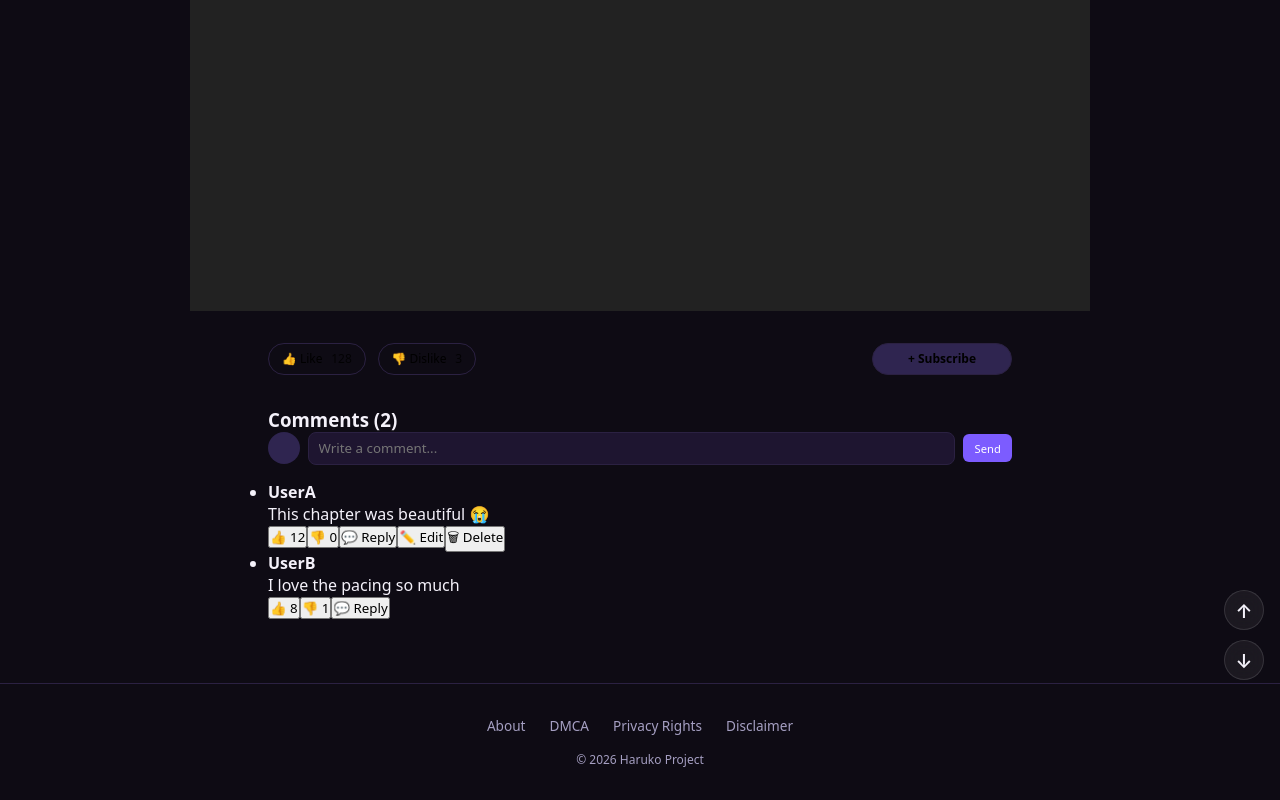
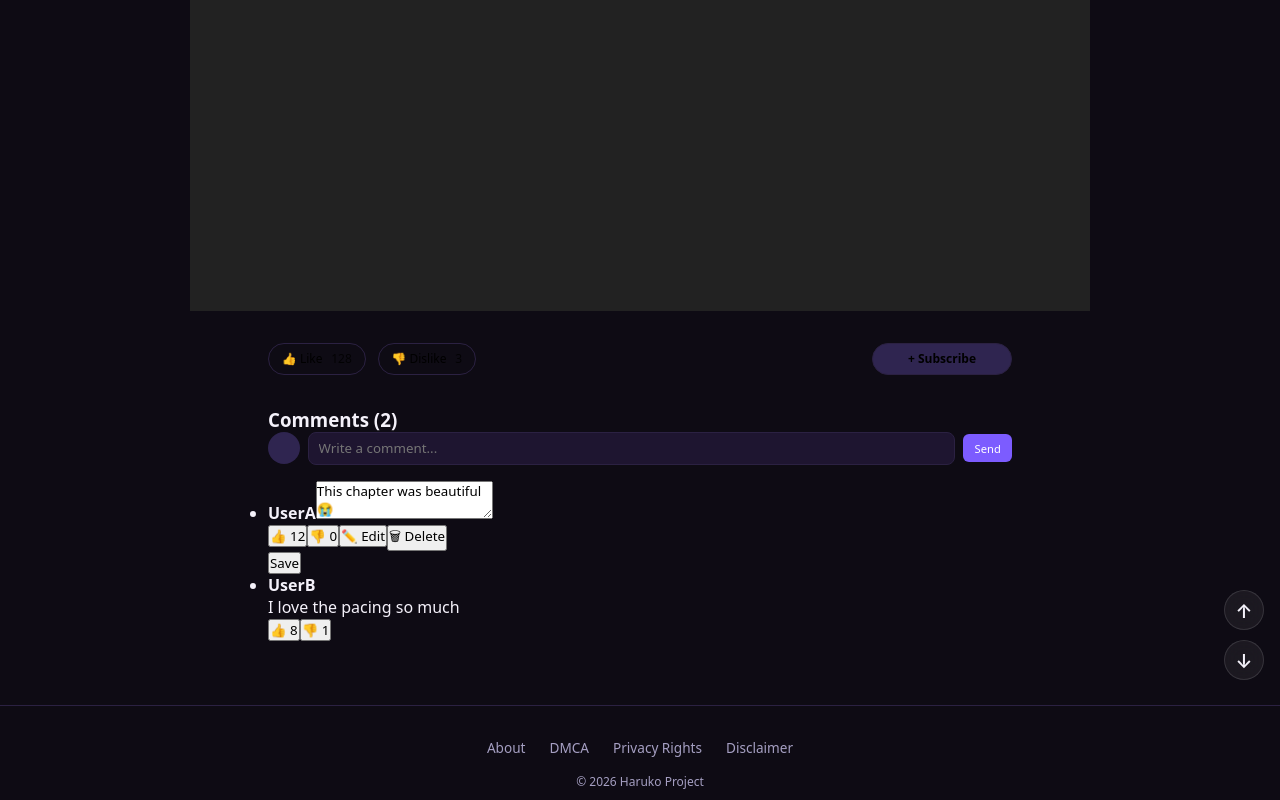
Before and after one commit to kozakiharuko-afk/haruko-frontend, a Next.js app: page /manhwa/1/chapter in a window 1280 px wide. Both pictures are taken after a click on the button "✏️ Edit". Shown: the part 9348-10148 px from the top of the page. Built offline with nearby package versions, Linux system fonts and the light colour scheme.

Commit message:
Fix comment actions props and TS build error

```diff
--- a/app/(reader)/manhwa/[series]/chapter/comment-actions.tsx
+++ b/app/(reader)/manhwa/[series]/chapter/comment-actions.tsx
@@ -1,42 +1,31 @@
 "use client";
 
-import { useState } from "react";
 import { Comment } from "./comments";
+
+type Props = {
+  comment: Comment;
+  onEdit: () => void;
+  onDelete: () => void;
+  onLike: () => void;
+  onDislike: () => void;
+};
 
 export default function CommentActions({
   comment,
-  editing,
-  onEditToggle,
-  onSave,
-}: {
-  comment: Comment;
-  editing: boolean;
-  onEditToggle: () => void;
-  onSave: () => void;
-}) {
-  const [likes, setLikes] = useState(comment.likes);
-  const [dislikes, setDislikes] = useState(comment.dislikes);
-
+  onEdit,
+  onDelete,
+  onLike,
+  onDislike,
+}: Props) {
   return (
     <div className="comment-actions">
-      <button onClick={() => setLikes((l) => l + 1)}>
-        👍 {likes}
-      </button>
-
-      <button onClick={() => setDislikes((d) => d + 1)}>
-        👎 {dislikes}
-      </button>
-
-      <button>💬 Reply</button>
+      <button onClick={onLike}>👍 {comment.likes}</button>
+      <button onClick={onDislike}>👎 {comment.dislikes}</button>
 
       {comment.isMine && (
         <>
-          {editing ? (
-            <button onClick={onSave}>💾 Save</button>
-          ) : (
-            <button onClick={onEditToggle}>✏️ Edit</button>
-          )}
-          <button className="danger">🗑 Delete</button>
+          <button onClick={onEdit}>✏️ Edit</button>
+          <button onClick={onDelete}>🗑 Delete</button>
         </>
       )}
     </div>
--- a/app/(reader)/manhwa/[series]/chapter/comment-item.tsx
+++ b/app/(reader)/manhwa/[series]/chapter/comment-item.tsx
@@ -1,19 +1,47 @@
 "use client";
 
+import { useState } from "react";
+import { Comment } from "./comments";
 import CommentActions from "./comment-actions";
-import { Comment } from "./comments";
 
 export default function CommentItem({
   comment,
 }: {
   comment: Comment;
 }) {
+  const [editing, setEditing] = useState(false);
+  const [text, setText] = useState(comment.text);
+
   return (
     <li className="comment-item">
       <strong>{comment.author}</strong>
-      <p>{comment.text}</p>
 
-      <CommentActions comment={comment} />
+      {editing ? (
+        <textarea
+          value={text}
+          onChange={(e) => setText(e.target.value)}
+        />
+      ) : (
+        <p>{comment.text}</p>
+      )}
+
+      <CommentActions
+        comment={comment}
+        onLike={() => {}}
+        onDislike={() => {}}
+        onEdit={() => setEditing(true)}
+        onDelete={() => {}}
+      />
+
+      {editing && (
+        <button
+          onClick={() => {
+            setEditing(false);
+          }}
+        >
+          Save
+        </button>
+      )}
     </li>
   );
 }
```
